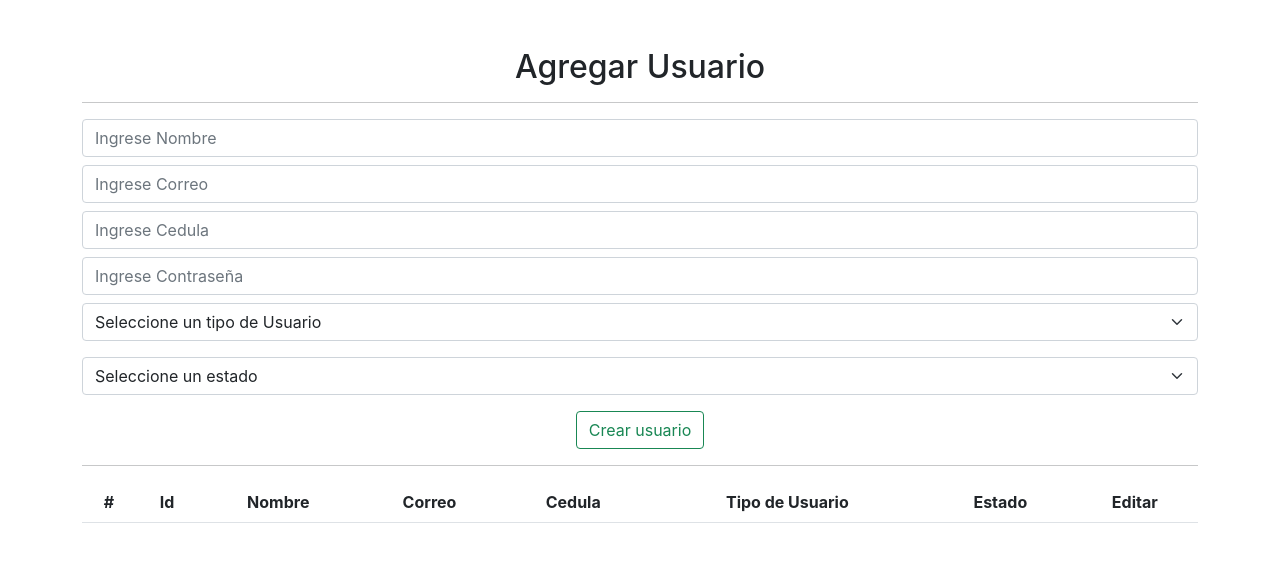
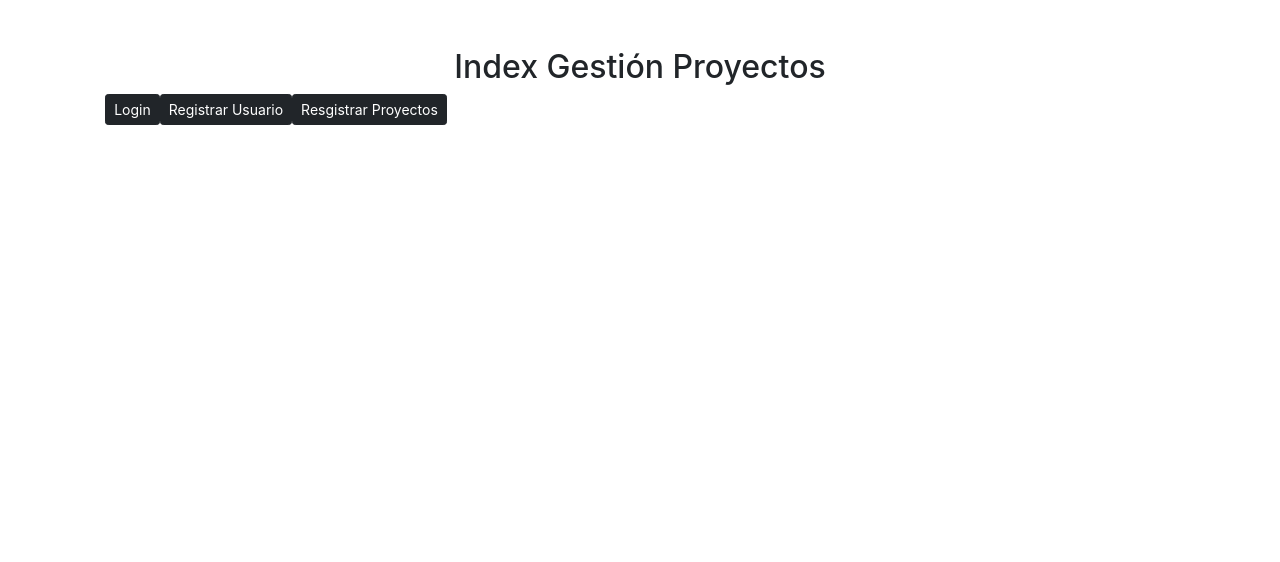
Before and after one commit to sruiz9122/4_Ciclo_FullStackDevs_TIC, a React (Create React App) app in the folder ProyectoFinalMinTics/Frontend/proyectoinvestigacion/: page / in a window 1280 px wide. Shown: the top 562 px of the page. Built offline with nearby package versions, Linux system fonts and the light colour scheme.

Commit message:
Se organiza mejor el Front

```diff
--- a/ProyectoFinalMinTics/Frontend/proyectoinvestigacion/package.json
+++ b/ProyectoFinalMinTics/Frontend/proyectoinvestigacion/package.json
@@ -8,6 +8,7 @@
     "@testing-library/user-event": "^12.8.3",
     "react": "^17.0.2",
     "react-dom": "^17.0.2",
+    "react-router-dom": "^5.2.0",
     "react-scripts": "4.0.3",
     "uuid": "^8.3.2",
     "web-vitals": "^1.1.2"
--- a/ProyectoFinalMinTics/Frontend/proyectoinvestigacion/src/App.js
+++ b/ProyectoFinalMinTics/Frontend/proyectoinvestigacion/src/App.js
@@ -1,15 +1,32 @@
 /* eslint-disable */
-import './App.css';
-/* import { Login } from './components/Login'; */
+import React from 'react';
+import './styles/App.css';
+import { Login } from './components/Login';
 import { User } from './components/User';
-
+import { BrowserRouter as Router, Route, Switch } from 'react-router-dom';
+import Index from '../src/pages/Index';
 
 
 function App() {
   return (
     <div className="App container mt-5">
+      <Router>
+        <Switch>
+
+          <Route path='/login'>
+            <Login />
+          </Route>
+          <Route path='/User'>
+            <User />
+          </Route>
+          <Route path='/'>
+            <Index />
+          </Route>
+
+        </Switch>
+      </Router>
       {/* <Login /> */}
-      <User />
+      {/* <User /> */}
     </div>
   );
 }
--- a/ProyectoFinalMinTics/Frontend/proyectoinvestigacion/src/components/User.jsx
+++ b/ProyectoFinalMinTics/Frontend/proyectoinvestigacion/src/components/User.jsx
@@ -1,5 +1,5 @@
 import React from 'react'
-import '../App.css'
+import '../styles/App.css'
 import { v4 as uuidv4 } from 'uuid';
 
 
--- a/ProyectoFinalMinTics/Frontend/proyectoinvestigacion/src/index.js
+++ b/ProyectoFinalMinTics/Frontend/proyectoinvestigacion/src/index.js
@@ -1,6 +1,6 @@
 import React from 'react';
 import ReactDOM from 'react-dom';
-import './index.css';
+import './styles/index.css';
 import App from './App';
 
 
--- /dev/null
+++ b/ProyectoFinalMinTics/Frontend/proyectoinvestigacion/src/pages/Index.jsx
@@ -0,0 +1,36 @@
+import React from "react";
+import { Link } from 'react-router-dom';
+
+const Index = () => {
+    return (
+        <div className="container-fluid">
+            <h2>Index Gestión Proyectos</h2>
+
+            <div className="col-4">
+                <h4 className="text-center">
+
+                    <Link
+                        className='btn btn-dark btn-sm'
+                        to={`/Login`}
+                    >Login</Link>
+
+
+                    <Link
+                        className='btn btn-dark btn-sm'
+                        to={`/User`}
+                    >Registrar Usuario</Link>
+
+                    <Link
+                        className='btn btn-dark btn-sm'
+                        to={`/Proyect`}
+                    >Resgistrar Proyectos</Link>
+
+                </h4>
+
+            </div>
+
+        </div>
+    );
+};
+
+export default Index;
```
Also changed, not shown: ProyectoFinalMinTics/Frontend/proyectoinvestigacion/src/styles/App.css (renamed from ProyectoFinalMinTics/Frontend/proyectoinvestigacion/src/App.css), ProyectoFinalMinTics/Frontend/proyectoinvestigacion/src/styles/index.css (renamed from ProyectoFinalMinTics/Frontend/proyectoinvestigacion/src/index.css), 1 other file (tests, documents, lock files or other folders).
